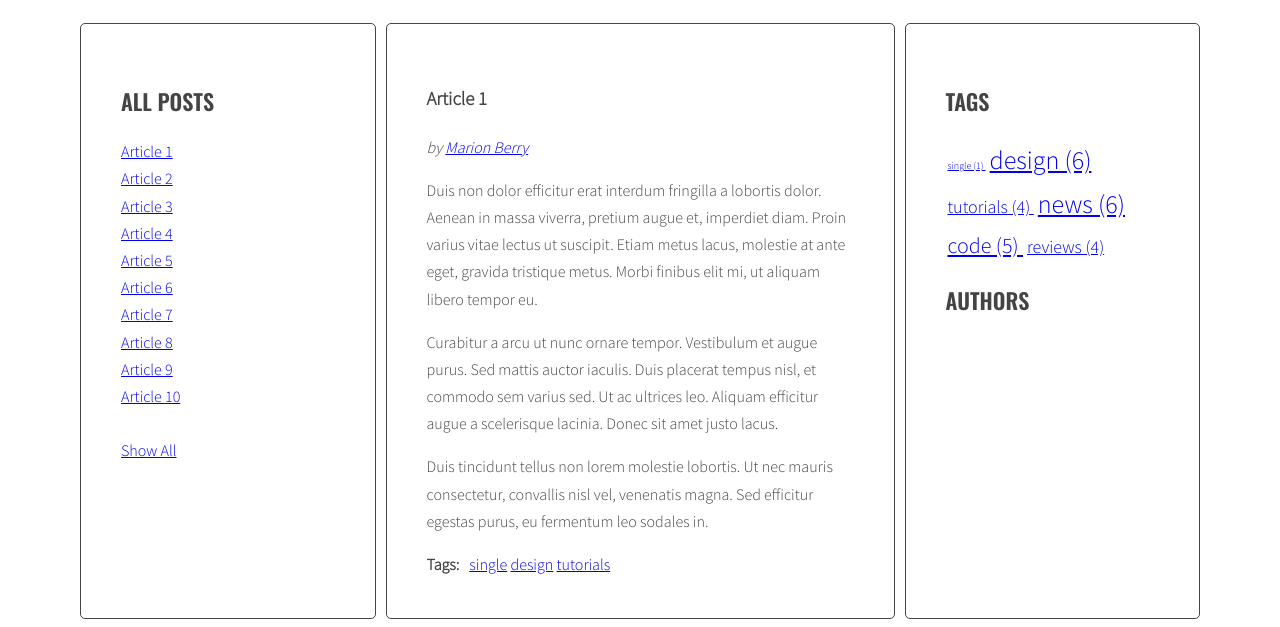
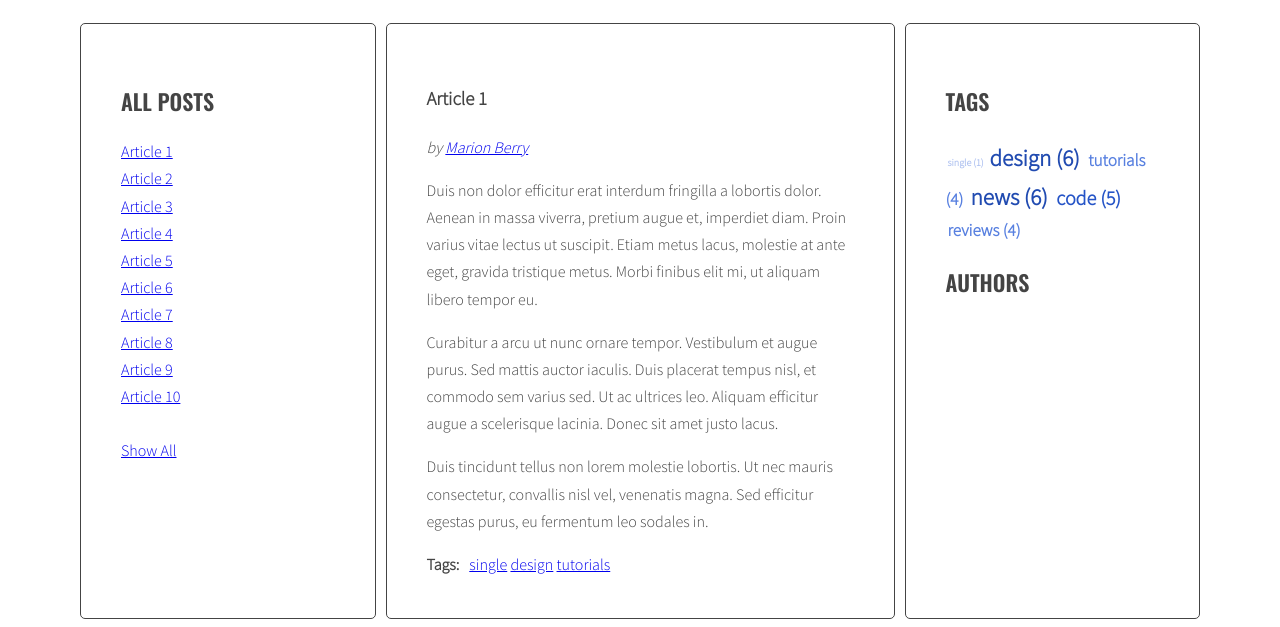
Before and after one commit to kai-mareving/javascript-blog, a website: page index.html in a window 1280 px wide. Shown: the part 220-847 px from the top of the page. Drawn offline with nearby package versions, Linux system fonts and the light colour scheme.

Commit message:
calculatedTagClass v.0.3

```diff
--- a/sass/style.scss
+++ b/sass/style.scss
@@ -4,7 +4,8 @@
 
 $color-light: #fff;
 $color-dark: #444;
-$color-pink: #FAAFBE;
+$color-green: #43BFC7;
+$color-blue: #2554C7;
 
 $font-logo: 'Sacramento', cursive;
 $font-header: 'Oswald', sans-serif;
@@ -85,7 +86,7 @@ body {
 
   .active {
     font-weight: bold;
-    color: $color-pink;
+    color: $color-green;
   }
 }
 
@@ -125,9 +126,17 @@ body {
   }
 }
 
-.tags li { display: inline; padding: 0 2px; }
-.tag-size-1 { font-size: 10px; }
-.tag-size-2 { font-size: 14px; }
-.tag-size-3 { font-size: 18px; }
-.tag-size-4 { font-size: 22px; }
-.tag-size-5 { font-size: 26px; }
+.tags li {
+  display: inline;
+  padding: 0 2px;
+  a {
+    text-decoration: none;
+    font-weight: bold;
+  }
+}
+
+.tag-size-1 { font-size: 10px; color: lighten($color-blue, 35); }
+.tag-size-2 { font-size: 14px; color: lighten($color-blue, 25); }
+.tag-size-3 { font-size: 17px; color: lighten($color: $color-blue, $amount: 15); }
+.tag-size-4 { font-size: 20px; color: $color-blue; }
+.tag-size-5 { font-size: 23px; color: darken($color: $color-blue, $amount: 5); }
```
Also changed, not shown: css/style.css, 1 other file.
